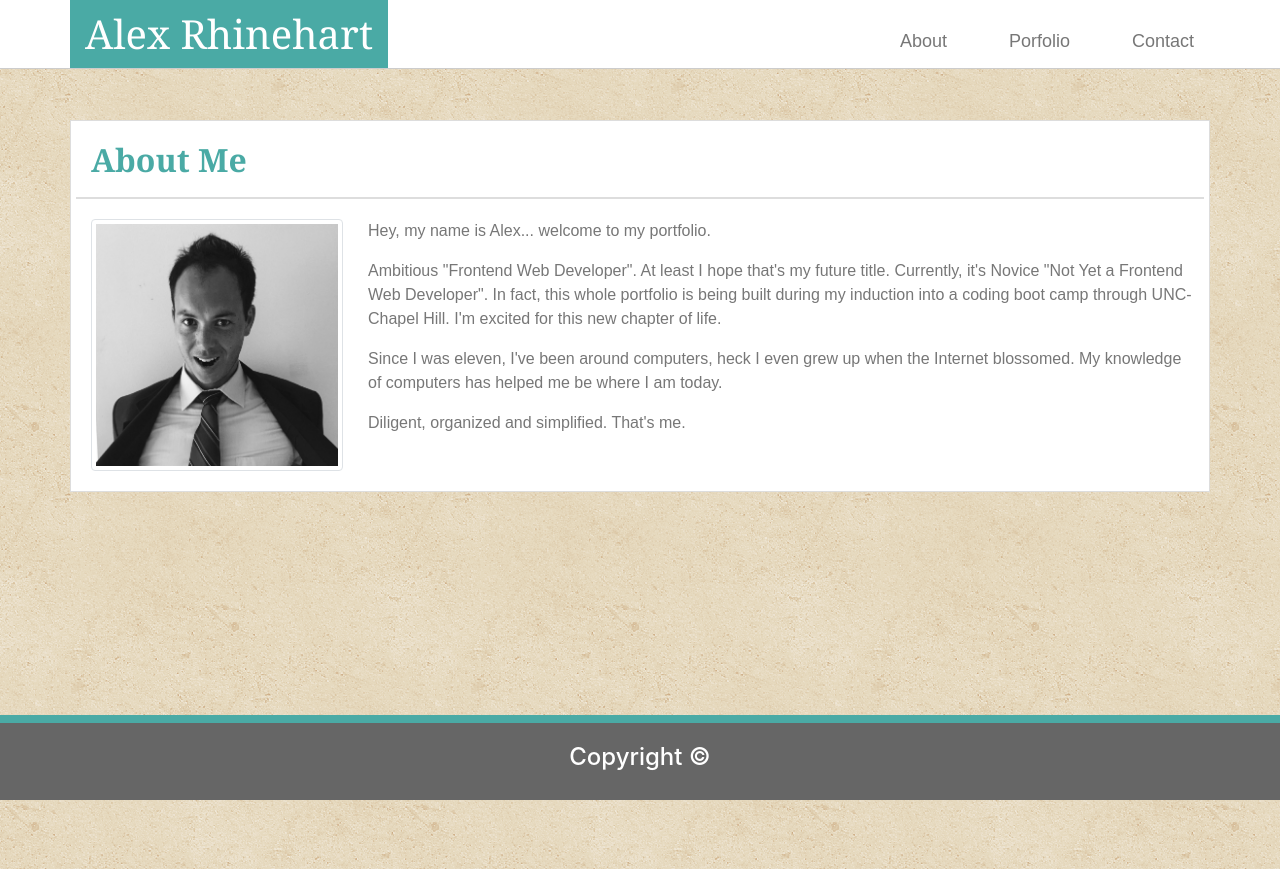
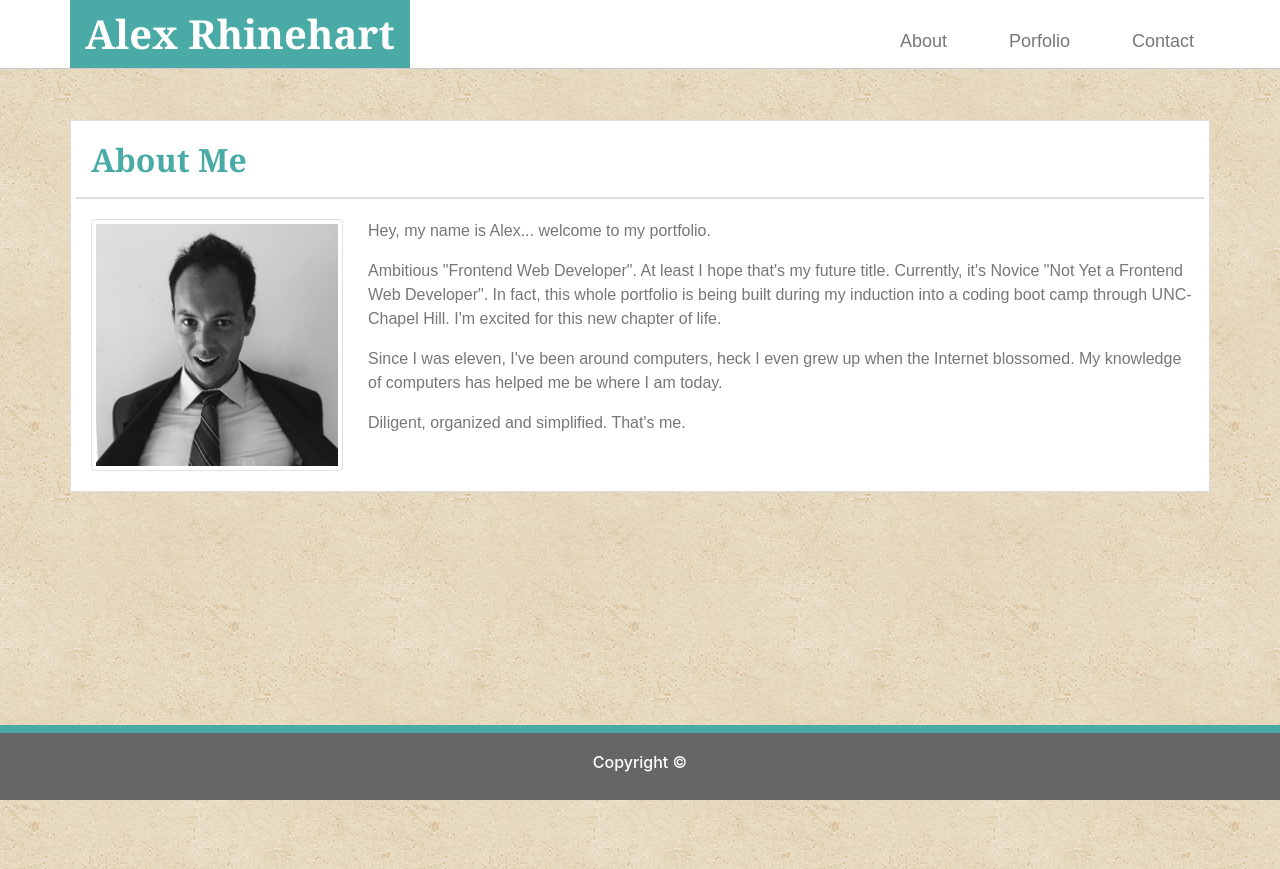
Before and after one commit to RhinehartA05/Bootstrap-Portfolio, a plain HTML site: page index.html in a window 1280 px wide. Drawn offline with nearby package versions, Linux system fonts and the light colour scheme.

Commit message:
changed copyright h4 to h6

```diff
--- a/index.html
+++ b/index.html
@@ -16,7 +16,7 @@
                 <div class="row">
                     <div class="col col-lg-3">
                         <div class="badge">
-                                <p class="h1">Alex Rhinehart</p>
+                                <p class="h1"><b>Alex Rhinehart</b></p>
                         </div>
                     </div>
 
@@ -70,7 +70,7 @@
                 <div class="container">
                     <div class="row">
                         <div class="col col-lg-12">
-                                <p class="h4">Copyright &copy;</p>
+                                <p class="h6">Copyright &copy;</p>
 
                         </div>
                     </div>
```
